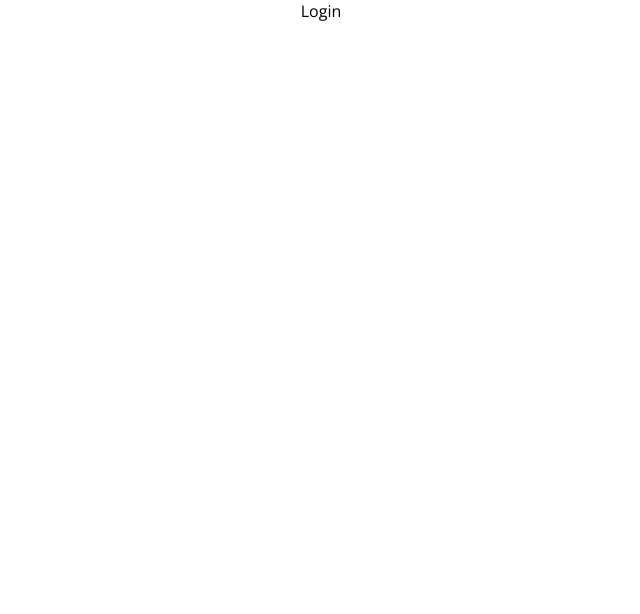
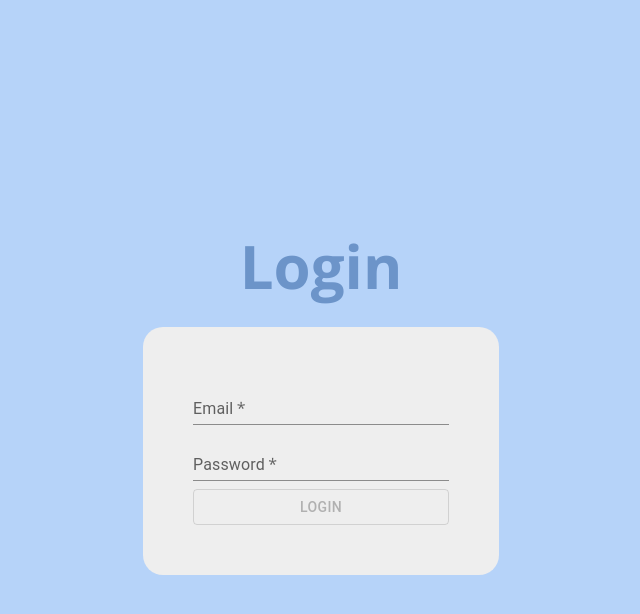
Before and after one commit to neriheredia/BLOG_CLIENT_REACT_TS, a React (Vite) app: page /login in a window 1280 px wide. Shown: the top 614 px of the page, without its empty margins (319-959 px from the left). Built offline with nearby package versions, Linux system fonts and the light colour scheme.

Commit message:
feat: added styles and page not found

```diff
--- a/src/components/navbar/Navbar.tsx
+++ b/src/components/navbar/Navbar.tsx
@@ -43,7 +43,7 @@ const Navbar = () => {
         )}
         <Write>
           <Link className="link" to="/write">
-            Write
+            <Titles>Write</Titles>
           </Link>
         </Write>
       </Links>
--- a/src/components/navbar/styled-components/StyledNavbar.ts
+++ b/src/components/navbar/styled-components/StyledNavbar.ts
@@ -8,7 +8,7 @@ export const Container = styled.div`
 `;
 
 export const Logo = styled.img`
-  width: 120px;
+  width: 100px;
 `;
 
 export const Links = styled.div`
@@ -18,7 +18,7 @@ export const Links = styled.div`
 `;
 
 export const Titles = styled.h6`
-  font-size: 16px;
+  font-size: 18px;
   font-weight: 300;
 `;
 
--- a/src/pages/login/Login.tsx
+++ b/src/pages/login/Login.tsx
@@ -1,5 +1,49 @@
+import { Box } from '@mui/material';
+import { useForm } from 'react-hook-form';
+import { yupResolver } from '@hookform/resolvers/yup';
+import { schemaLogin } from './model';
+import { LoginContainer, LoginTitle } from './styled-components';
+import { Button, EmailField, PasswordField } from '@/components';
+
 const Login = () => {
-  return <div>Login</div>;
+  const {
+    register,
+    handleSubmit,
+    formState: { errors, isDirty, isValid },
+    reset,
+  } = useForm({
+    resolver: yupResolver(schemaLogin),
+    mode: 'all',
+  });
+
+  const onSubmit = (data: any) => {
+    console.log(data);
+    reset();
+  };
+
+  return (
+    <LoginContainer>
+      <LoginTitle>Login</LoginTitle>
+      <Box
+        sx={{
+          bgcolor: 'grey.200',
+          borderRadius: '20px',
+          p: '50px',
+          width: '20%',
+        }}
+      >
+        <form onSubmit={handleSubmit(onSubmit)}>
+          <Box sx={{ display: 'flex', flexDirection: 'column', gap: 1 }}>
+            <EmailField register={register} errors={errors} />
+            <PasswordField register={register} errors={errors} />
+            <Button isDirty={isDirty} isValid={isValid} type="submit">
+              Login
+            </Button>
+          </Box>
+        </form>
+      </Box>
+    </LoginContainer>
+  );
 };
 
 export default Login;
--- /dev/null
+++ b/src/pages/login/model/SchemaLogin.ts
@@ -0,0 +1,11 @@
+import * as yup from 'yup';
+
+export const schemaLogin = yup
+  .object({
+    email: yup
+      .string()
+      .email('Debe ser un email valido!')
+      .required('Email es requerido'),
+    password: yup.string().required('Password es requerido'),
+  })
+  .required();
--- /dev/null
+++ b/src/pages/login/model/index.ts
@@ -0,0 +1 @@
+export * from './SchemaLogin';
--- /dev/null
+++ b/src/pages/login/styled-components/StyledLogin.ts
@@ -0,0 +1,17 @@
+import styled from 'styled-components';
+
+export const LoginContainer = styled.div`
+  align-items: center;
+  background-color: #b6d3f9;
+  display: flex;
+  flex-direction: column;
+  height: 100vh;
+  justify-content: center;
+  width: 100vw;
+`;
+
+export const LoginTitle = styled.h1`
+  color: #6c94c9;
+  font-size: 60px;
+  margin-bottom: 20px;
+`;
--- /dev/null
+++ b/src/pages/login/styled-components/index.ts
@@ -0,0 +1 @@
+export * from './StyledLogin';
--- a/src/pages/notFound/NotFound.tsx
+++ b/src/pages/notFound/NotFound.tsx
@@ -1,11 +1,21 @@
 import { Link } from 'react-router-dom';
+import NotFoundImg from '@/assets/404.png';
+import {
+  Image,
+  NotFoundContainer,
+  NotFoundLink,
+  NotFoundTitle,
+} from './styled-components';
 
 const NotFound = () => {
   return (
-    <>
-      <h1>Not Found</h1>
-      <Link to="/">GO HOME</Link>
-    </>
+    <NotFoundContainer>
+      <NotFoundTitle>NOT FOUND</NotFoundTitle>
+      <Image src={NotFoundImg} alt="Not Found" />
+      <Link className="link" to="/">
+        <NotFoundLink>GO HOME</NotFoundLink>
+      </Link>
+    </NotFoundContainer>
   );
 };
 
--- /dev/null
+++ b/src/pages/notFound/styled-components/StyledNotFound.ts
@@ -0,0 +1,31 @@
+import styled from 'styled-components';
+
+export const NotFoundContainer = styled.div`
+  align-items: center;
+  background: #dadada;
+  background: -moz-linear-gradient(top, #dadada 0%, #a1a9a8 50%, #dadada 100%);
+  background: -webkit-linear-gradient(
+    top,
+    #dadada 0%,
+    #a1a9a8 50%,
+    #dadada 100%
+  );
+  background: linear-gradient(to bottom, #dadada 0%, #a1a9a8 50%, #dadada 100%);
+  display: flex;
+  flex-direction: column;
+  justify-content: space-around;
+  height: 100vh;
+  width: 100vw;
+`;
+
+export const NotFoundTitle = styled.h1`
+  font-size: 6rem;
+  text-shadow: 3px 3px 8px #ffffff;
+`;
+
+export const NotFoundLink = styled.span`
+  color: blue;
+  font-size: 2rem;
+`;
+
+export const Image = styled.img``;
--- /dev/null
+++ b/src/pages/notFound/styled-components/index.ts
@@ -0,0 +1 @@
+export * from './StyledNotFound';
```
Also changed, not shown: src/assets/404.png (added).
